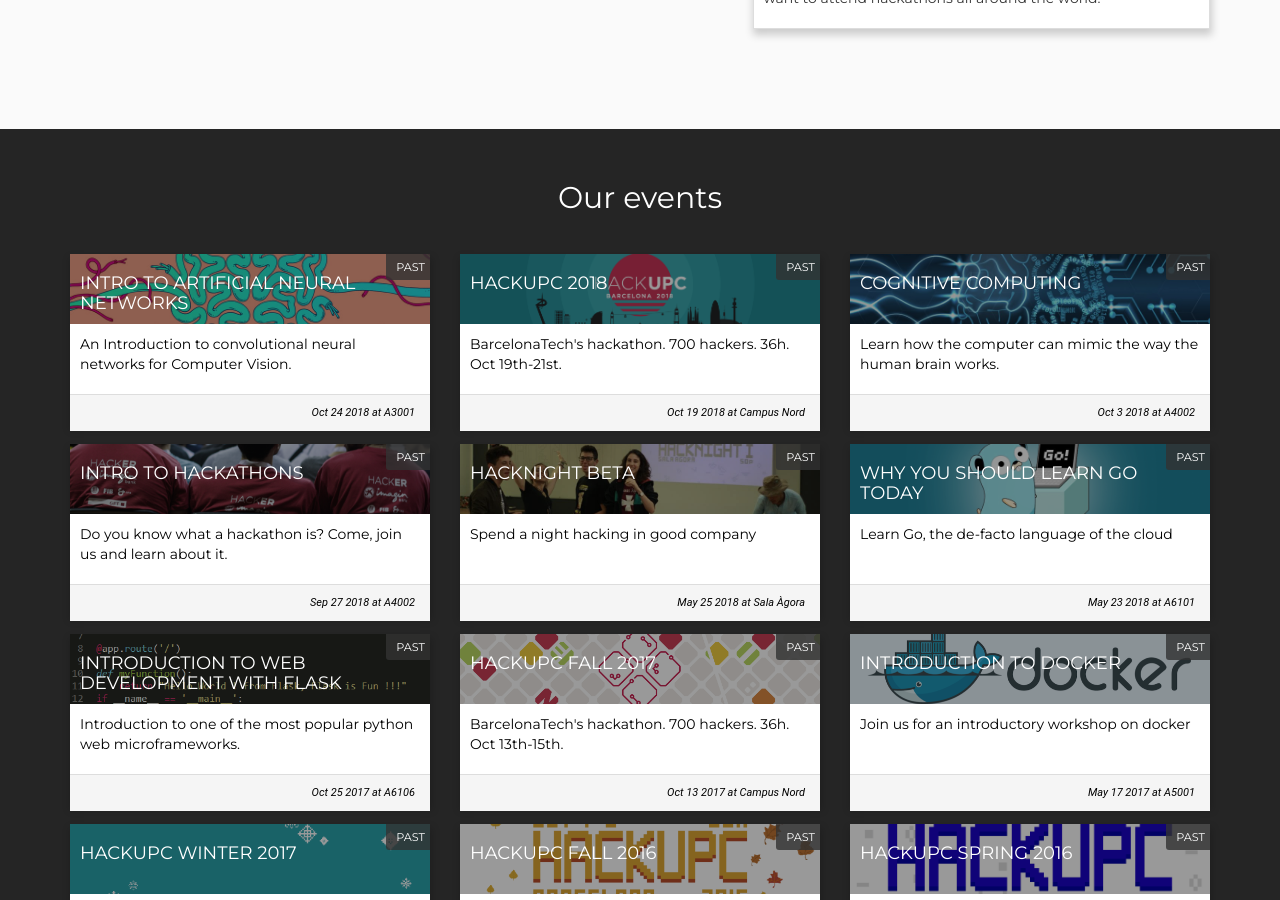
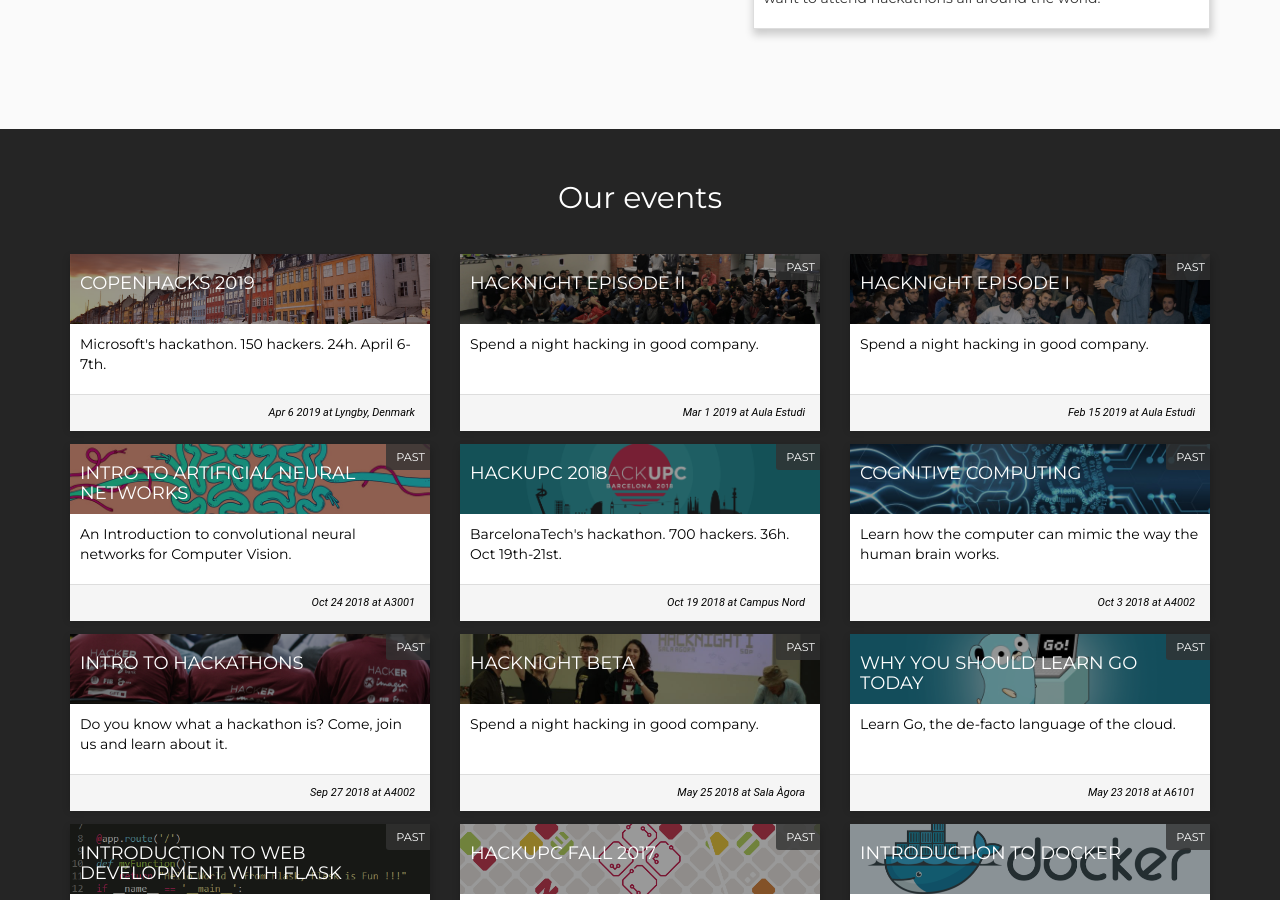
Before and after one commit to casassg/events-landing, a Jekyll site: the page built from index.md, in a window 1280 px wide and 900 px high, scrolled down 718 px. Built offline with Jekyll 4.4.1, drawn with Linux system fonts in a browser that asks for light colours; nearby versions of some CDN libraries; some of the changed text lies outside the part shown.

Commit message:
Added more events

```diff
--- a/_data/events.yml
+++ b/_data/events.yml
@@ -1,5 +1,5 @@
 - name: HackUPC Spring 2016
-  line: BarcelonaTech's hackathon. 400 hackers. 36h. February 19th-21st
+  line: BarcelonaTech's hackathon. 400 hackers. 36h. February 19th-21st.
   image-url: assets/img/hackupcwinter2016.png
   date: 2016-02-19 3:00 PM
   end-date: 2016-02-21 4:30 PM
@@ -7,7 +7,7 @@
   url: https://s2016.hackupc.com
 
 - name: HackUPC Fall 2016
-  line: BarcelonaTech's hackathon. 500 hackers. 36h. October 7th-9th
+  line: BarcelonaTech's hackathon. 500 hackers. 36h. October 7th-9th.
   image-url: assets/img/hackupcfall2016.png
   date: 2016-10-07 3:00 PM
   end-date: 2016-10-09 4:30 PM
@@ -15,7 +15,7 @@
   url: https://f2016.hackupc.com
 
 - name: HackUPC Winter 2017
-  line: BarcelonaTech's hackathon. 500 hackers. 36h. March 3rd-5th
+  line: BarcelonaTech's hackathon. 500 hackers. 36h. March 3rd-5th.
   image-url: assets/img/hackupcwinter2017.png
   date: 2017-03-03 3:00 PM
   end-date: 2017-03-05 4:30 PM
@@ -23,7 +23,7 @@
   url: https://w2017.hackupc.com
 
 - name: Introduction to Docker
-  line: Join us for an introductory workshop on docker
+  line: Join us for an introductory workshop on docker.
   image-url: assets/img/intro-to-docker.png
   date: 2017-05-17 12:00 PM
   end-date: 2017-05-17 1:00 PM
@@ -47,7 +47,7 @@
   url: https://www.facebook.com/events/158389091423158/
 
 - name: Why you should learn Go today
-  line: Learn Go, the de-facto language of the cloud
+  line: Learn Go, the de-facto language of the cloud.
   image-url: assets/img/intro-to-go.png
   date: 2018-05-23 12:00 PM
   end-date: 2018-05-23 12:50 PM
@@ -55,7 +55,7 @@
   url: https://www.facebook.com/events/878540245651285/
 
 - name: HackNight Beta
-  line: Spend a night hacking in good company
+  line: Spend a night hacking in good company.
   image-url: assets/img/hacknight-beta.png
   date: 2018-05-25 8:00 PM
   end-date: 2018-05-26 8:00 AM
@@ -86,7 +86,6 @@
   location: Campus Nord
   url: https://hackupc.com
 
-
 - name: Intro to Artificial Neural Networks
   line: An Introduction to convolutional neural networks for Computer Vision.
   image-url: assets/img/neural-networks.jpg
@@ -94,3 +93,27 @@
   end-date: 2018-10-24 14:00 PM
   location: A3001
   url: https://www.facebook.com/events/2240842089533370/
+
+- name: HackNight Episode I
+  line: Spend a night hacking in good company.
+  image-url: assets/img/hacknight-i.jpg
+  date: 2019-02-15 8:00 PM
+  end-date: 2019-02-16 7:00 AM
+  location: Aula Estudi
+  url: https://www.fib.upc.edu/ca/agenda/hacknights-1a-sessio
+
+- name: HackNight Episode II
+  line: Spend a night hacking in good company.
+  image-url: assets/img/hacknight-ii.jpg
+  date: 2019-03-01 8:00 PM
+  end-date: 2019-03-02 7:00 AM
+  location: Aula Estudi
+  url: https://www.fib.upc.edu/ca/agenda/hacknights-2a-sessio
+
+- name: CopenHacks 2019
+  line: Microsoft's hackathon. 150 hackers. 24h. April 6-7th.
+  image-url: assets/img/copenhacks.jpg
+  date: 2019-04-06 9:00 AM
+  end-date: 2019-04-07 5:00 PM
+  location: Lyngby, Denmark
+  url: https://copenhacks.com/
--- a/_data/footer_links.yml
+++ b/_data/footer_links.yml
@@ -1,2 +1,8 @@
 - name: HackUPC
   url: https://hackupc.com
+- name: HackNights
+  url: https://hackersatupc.org
+- name: HackStart
+  url: https://hackersatupc.org
+- name: CopenHacks
+  url: https://copenhacks.com
```
Also changed, not shown: assets/img/copenhacks.jpg (added), assets/img/hacknight-i.jpg (added), assets/img/hacknight-ii.jpg (added).
